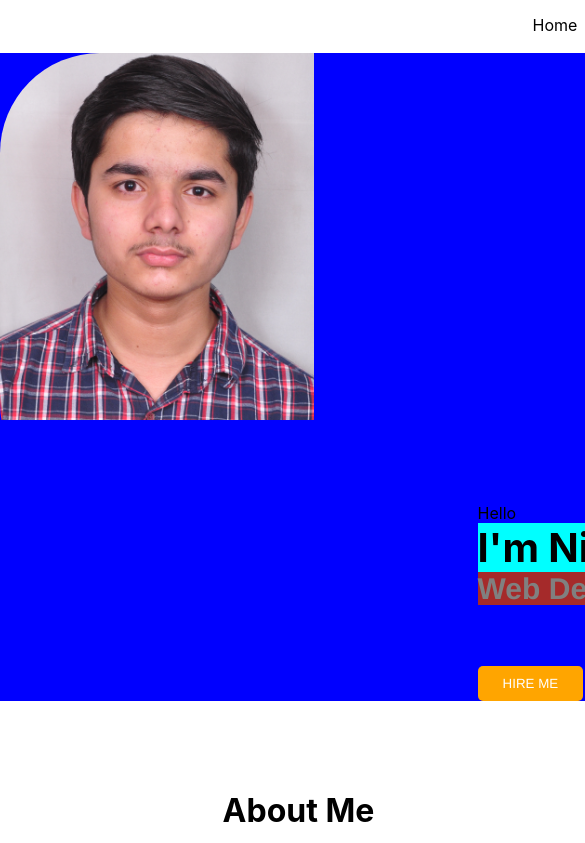
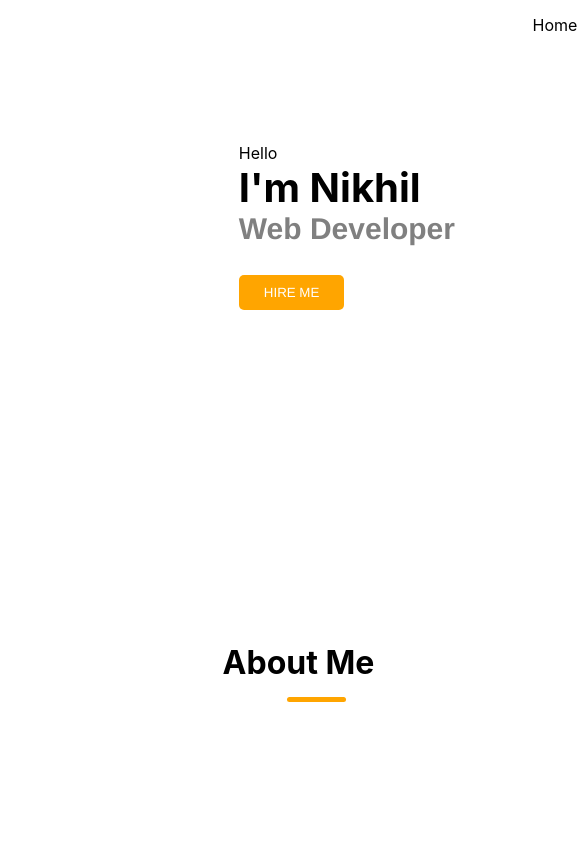
Before and after one commit to nik9599/portfolio, a React (Create React App) app: page / in a window 390 px wide. Shown: the top 843 px of the page, 585 px wide, since content can reach past the window. Built offline with nearby package versions, Linux system fonts and the light colour scheme.

Commit message:
new file

```diff
--- a/src/App.css
+++ b/src/App.css
@@ -73,8 +73,9 @@ ul {
     width: 50%;
 }
 
-.img2 {
+. top-left img {
     visibility: hidden;
+
 }
 
 .a {
@@ -139,9 +140,11 @@ ul {
 }
 
 .top-reight img{
-    height: 300px;
-    width: 300px;
+    height: 400px;
+    width: 400px;
     margin-top: 40px;
+    border-radius: 200px;
+    padding: 5px;
 }
 
 
@@ -163,74 +166,4 @@ ul {
         width: 60%;
     }
 
-    .top-left {
-        width: 100%;
-        background-color: blue;
-        display: inline;
-    }
-
-    .img2 {
-        visibility: visible;
-        background-image: url("./img/nikhil.png");
-        background-repeat: no-repeat;
-        min-height: 450px;
-        min-width: 450px;
-        border-radius: 100px;
-    }
-
-    .a {
-
-        position: relative;
-        padding-top: 0%;
-
-    }
-
-    .a p {
-        width: 100%;
-        background-color: blue;
-    }
-
-    .a h2 {
-        display: block;
-        background-color: aqua;
-    }
-
-    .a h4 {
-        width: 100%;
-        position: relative;
-        display: inline;
-        background-color: brown;
-    }
-
-    .pl {
-        padding-left: 40%;
-    }
-
-    .aaaa {
-        position: relative;
-        padding-top: 5%;
-        border: none;
-    }
-
-    .aaaa button {
-        min-height: 10px;
-        min-width: 10px;
-        padding-top: 10px;
-        padding-bottom: 10px;
-        padding-left: 25px;
-        padding-right: 25px;
-        position: relative;
-        border: none;
-        border-radius: 5px;
-        background-color: orange;
-        color: white;
-        font-family: 'Franklin Gothic Medium', 'Arial Narrow', Arial, sans-serif;
-    }
-
-    .top-reight {
-        width: 0%;
-        visibility: hidden;
-        margin: 0px;
-        padding: 0px;
-    }
 }
--- a/src/App.js
+++ b/src/App.js
@@ -39,7 +39,7 @@ function App() {
             <section ref={home} className="FirstSection">
 
                 <div className="top-left">
-                       <div className="img2"></div>
+
                     <div className="a pl">
                         <p>Hello</p>
                         <h2>I'm Nikhil</h2>
--- a/src/pages/About.css
+++ b/src/pages/About.css
@@ -66,6 +66,7 @@
   background-color: white;
   color: orange;
   font-family: 'Franklin Gothic Medium', 'Arial Narrow', Arial, sans-serif;
+  text-decoration: none;
 }
 
 .dcb:hover{
--- a/src/pages/About.js
+++ b/src/pages/About.js
@@ -38,7 +38,7 @@ function About() {
                         <button className="vwb" onClick={() => openInNewTab('https://github.com/nik9599')}>VIEW
                             WORKS
                         </button>
-                        <button className='dcb'>DOWNLOAD CV</button>
+                        <a  href="https://drive.google.com/file/d/15MRO_BtQMpxHYjoHjnsTMookETOXblnt/view?usp=sharing"  target="_blank" className='dcb'>DOWNLOAD CV</a>
 
                     </div>
 
```
Also changed, not shown: 1 other file (tests, documents, lock files or other folders).
